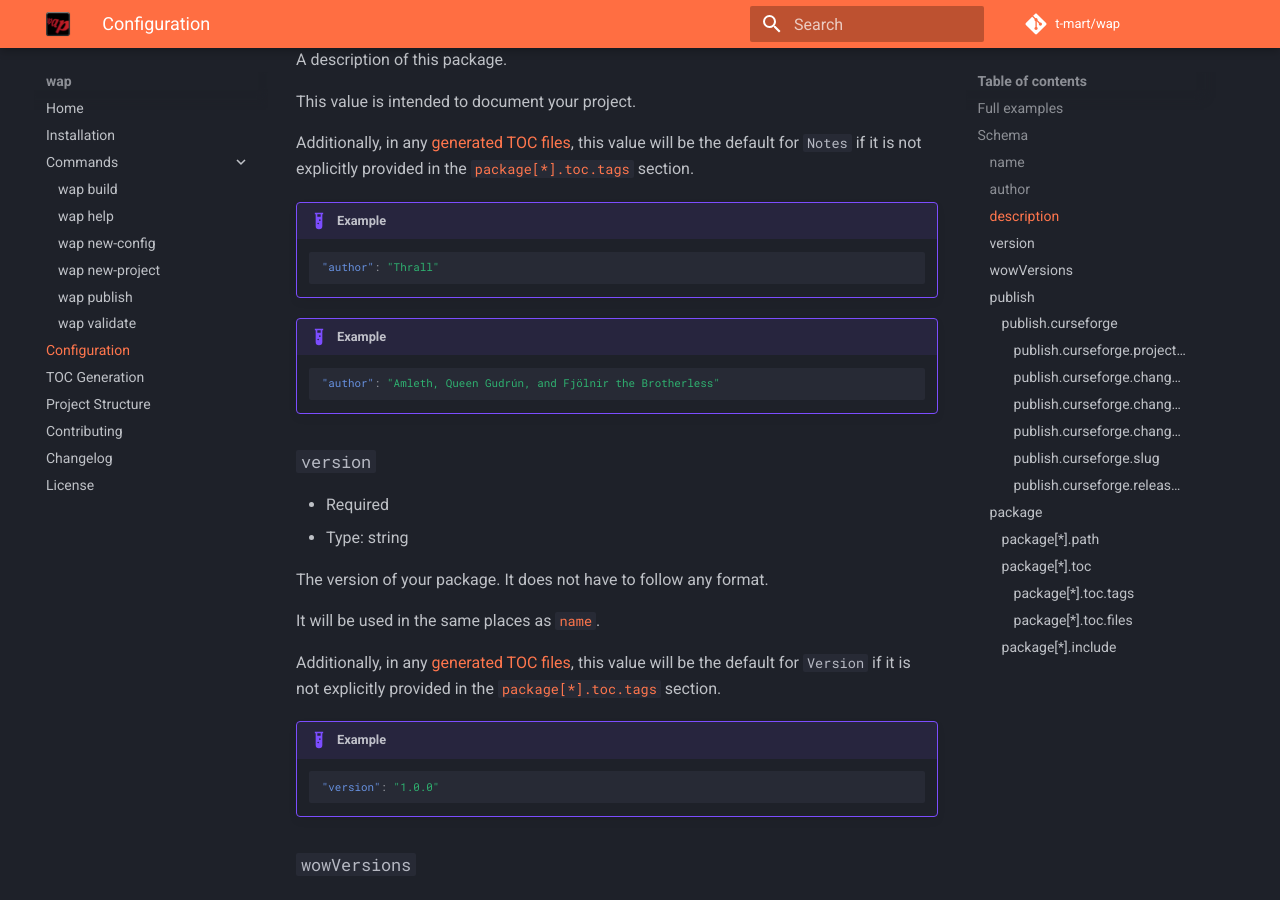
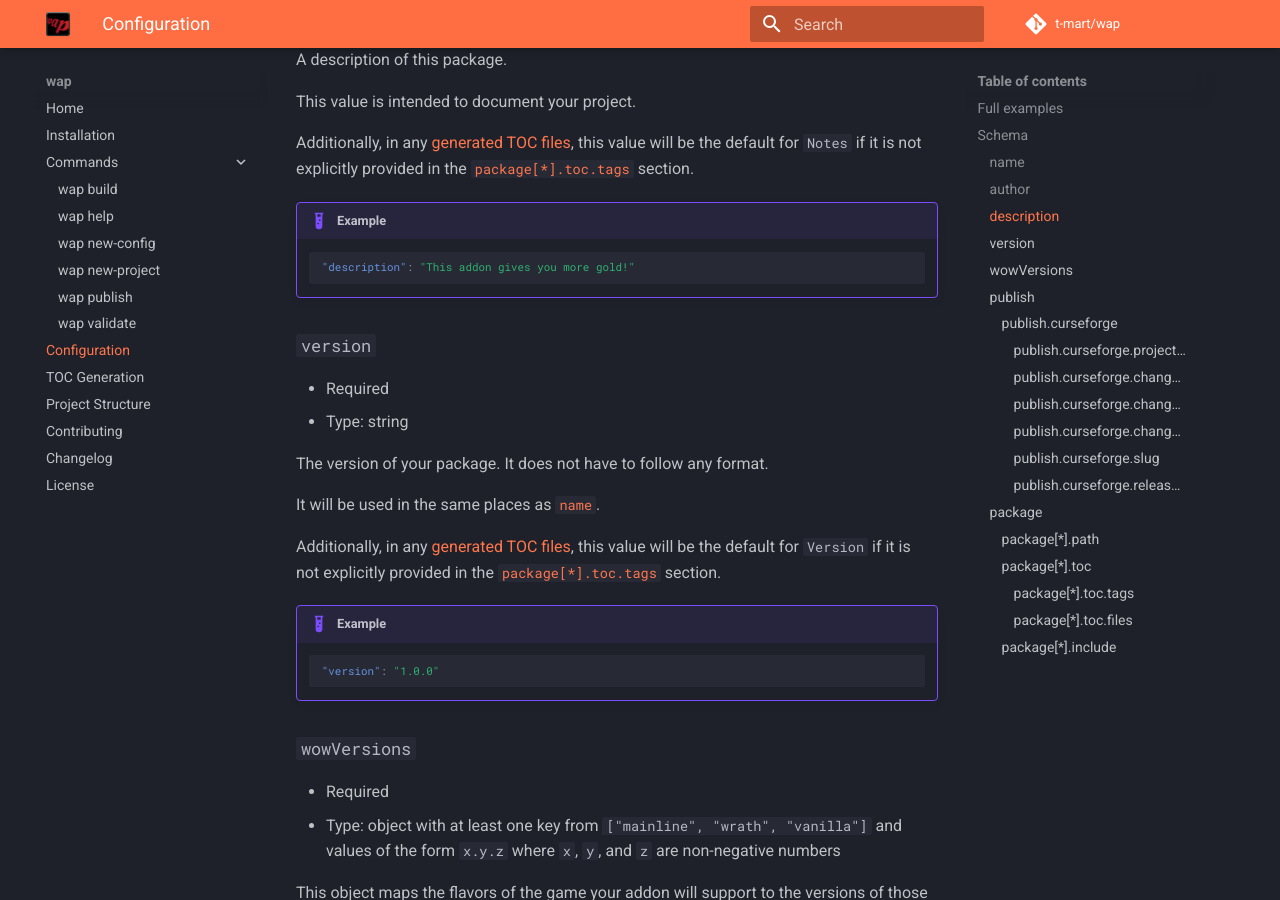
Before and after one commit to t-mart/wap, an MkDocs documentation site: the page built from docs/configuration.md, in a window 1280 px wide and 900 px high, scrolled down 2785 px. Built offline with MkDocs 1.6.1 and Material for MkDocs 9.7.7, drawn with Linux system fonts in a browser that asks for light colours; comment, search, counter and statistics services are not loaded.

Commit message:
Fix description example

````diff
--- a/docs/configuration.md
+++ b/docs/configuration.md
@@ -138,13 +138,7 @@ if it is not explicitly provided in the [`package[*].toc.tags`](#packagetoctags)
 !!! example
 
     ```json
-    "author": "Thrall"
-    ```
-
-!!! example
-
-    ```json
-    "author": "Amleth, Queen Gudrún, and Fjölnir the Brotherless"
+    "description": "This addon gives you more gold!"
     ```
 
 ### `version`
````
